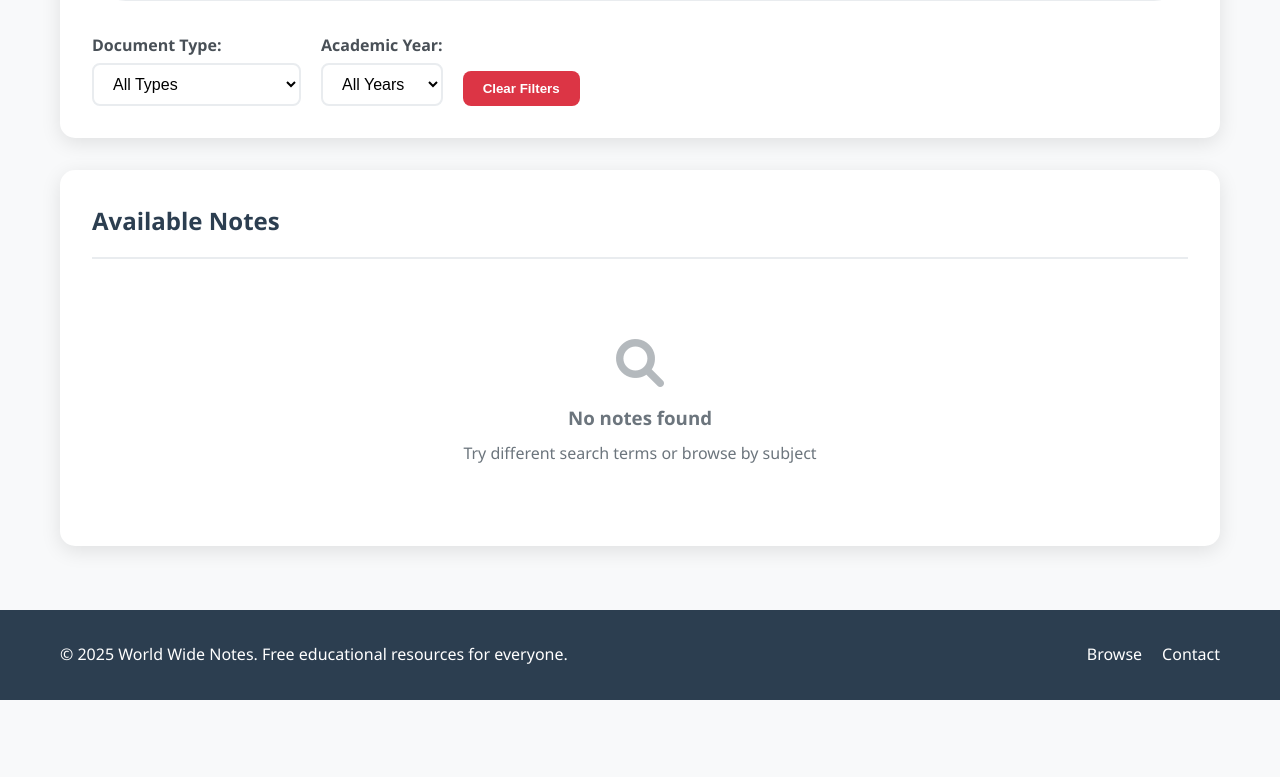
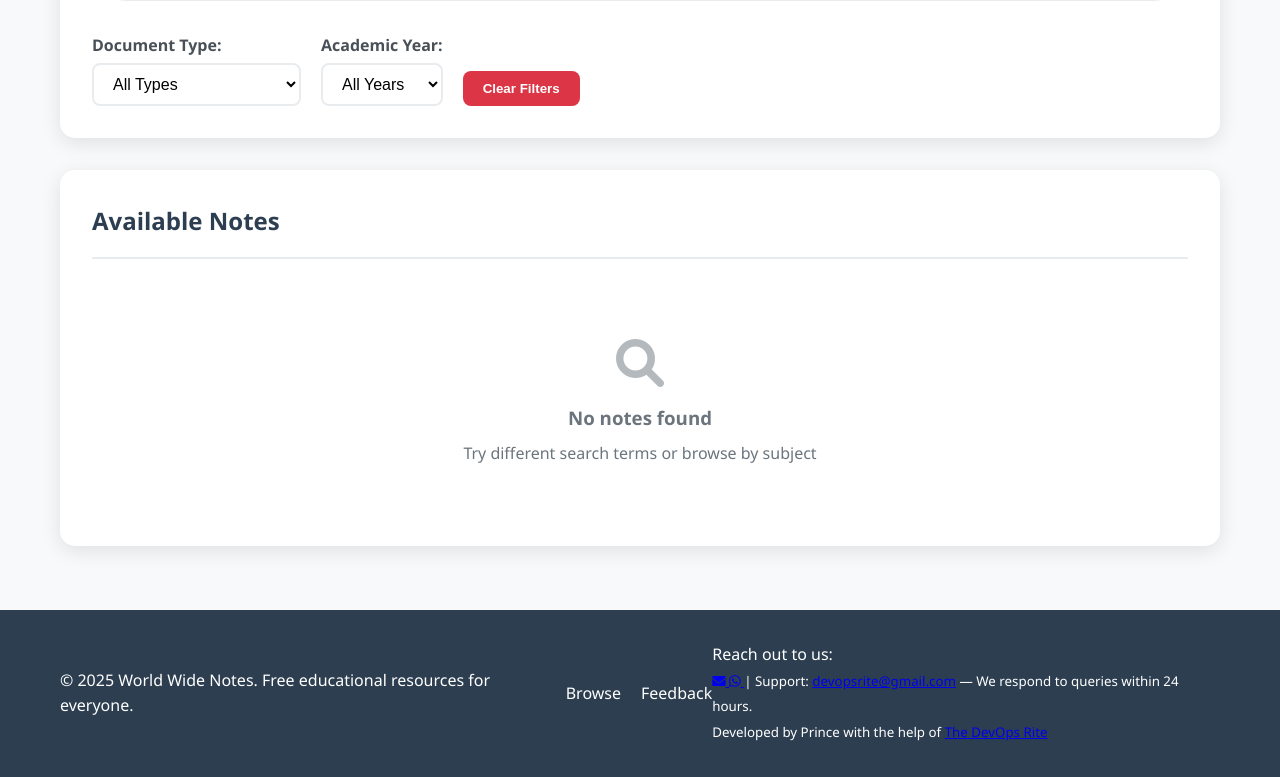
Before and after one commit to princepandit0001/WorldWideNotes, a plain HTML site: page index.html in a window 1280 px wide. Shown: the part 1050-1827 px from the top of the page. Before the commit the page ends 1750 px from the top, so only its background shows below. Drawn offline with Linux system fonts and the light colour scheme; no server answers; a script that the page names is missing.

Commit message:
add footer

```diff
--- a/index.html
+++ b/index.html
@@ -119,7 +119,6 @@
                 <h2>Free Study Notes & Educational Resources from Students Worldwide</h2>
                 <p>Discover and access thousands of study notes, previous year papers, and educational materials from around the world. Join our global community of students sharing knowledge across all subjects including Mathematics, Physics, Chemistry, Computer Science, and more.</p>
             </section>
-
             <!-- Upload Section -->
             <section class="upload-section" aria-labelledby="upload-heading">
                 <div class="upload-container">
@@ -206,14 +205,33 @@
     </main>
 
     <!-- Footer -->
-    <footer class="footer">
+    <footer class="footer" role="contentinfo">
         <div class="container">
             <p>&copy; 2025 World Wide Notes. Free educational resources for everyone.</p>
             <div class="footer-links">
 
                 <a href="#browse">Browse</a>
-                <a href="#contact">Contact</a>
+                <a href="#">Feedback</a>
             </div>
+            <p class="footer-support">
+                <span>Reach out to us:</span> <br>
+                <small>
+                    <span class="icon-links">
+                        <a href="mailto:devopsrite@gmail.com" aria-label="Email support" title="Email">
+                            <i class="fa-solid fa-envelope" aria-hidden="true"></i>
+                            <span class="visually-hidden">Email</span>
+                        </a>
+                        <a href="https://wa.me/918307456034" target="_blank" rel="noopener" aria-label="Chat on WhatsApp" title="WhatsApp">
+                            <i class="fa-brands fa-whatsapp" aria-hidden="true"></i>
+                            <span class="visually-hidden">WhatsApp</span>
+                        </a>
+                    </span>
+                    | Support: <a href="mailto:devopsrite@gmail.com" aria-label="Email support at devopsrite at gmail dot com">devopsrite@gmail.com</a>
+                    — We respond to queries within 24 hours.  <br>
+                    <span>Developed by Prince with the help of <a href="https://www.youtube.com/@TheDevOpsRite">The DevOps Rite</a></span>
+
+                </small>
+            </p>
         </div>
     </footer>
 
```
